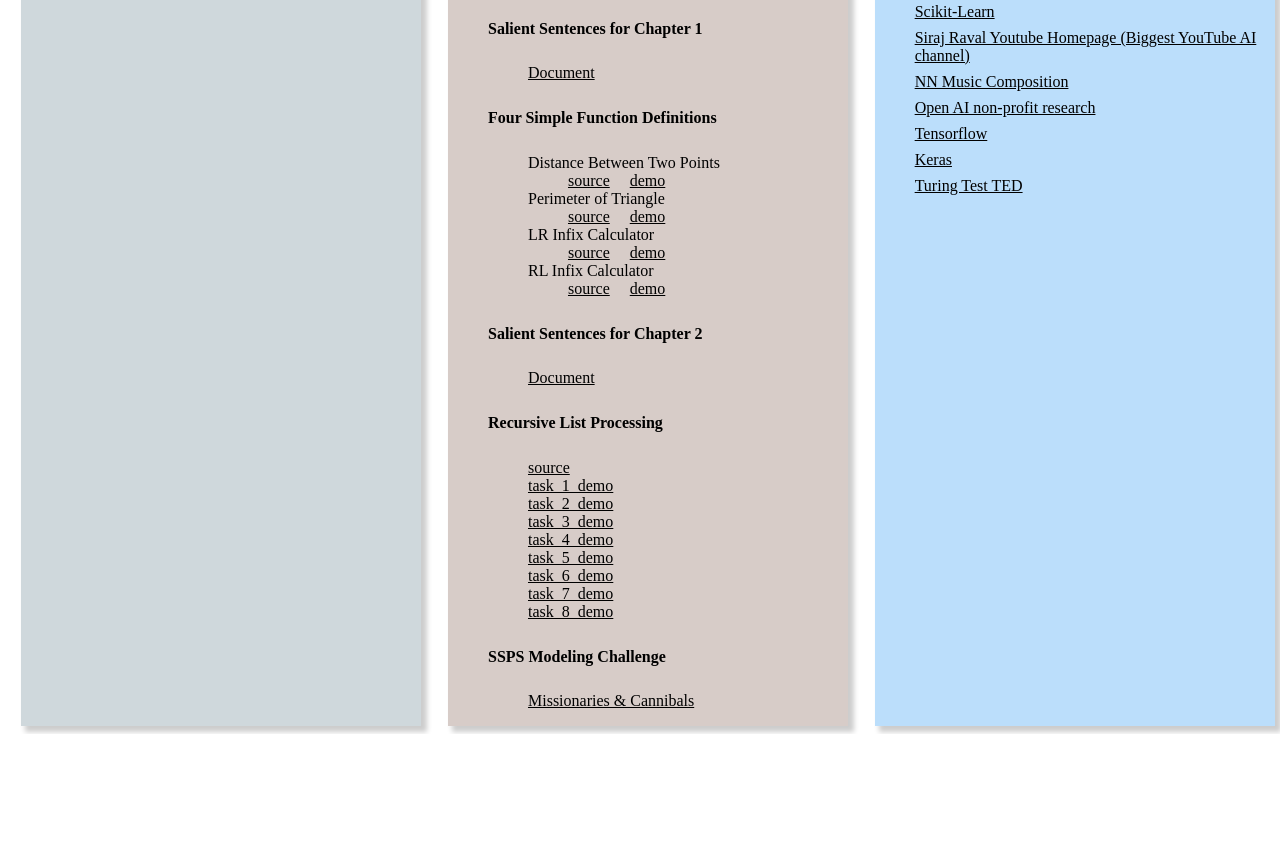
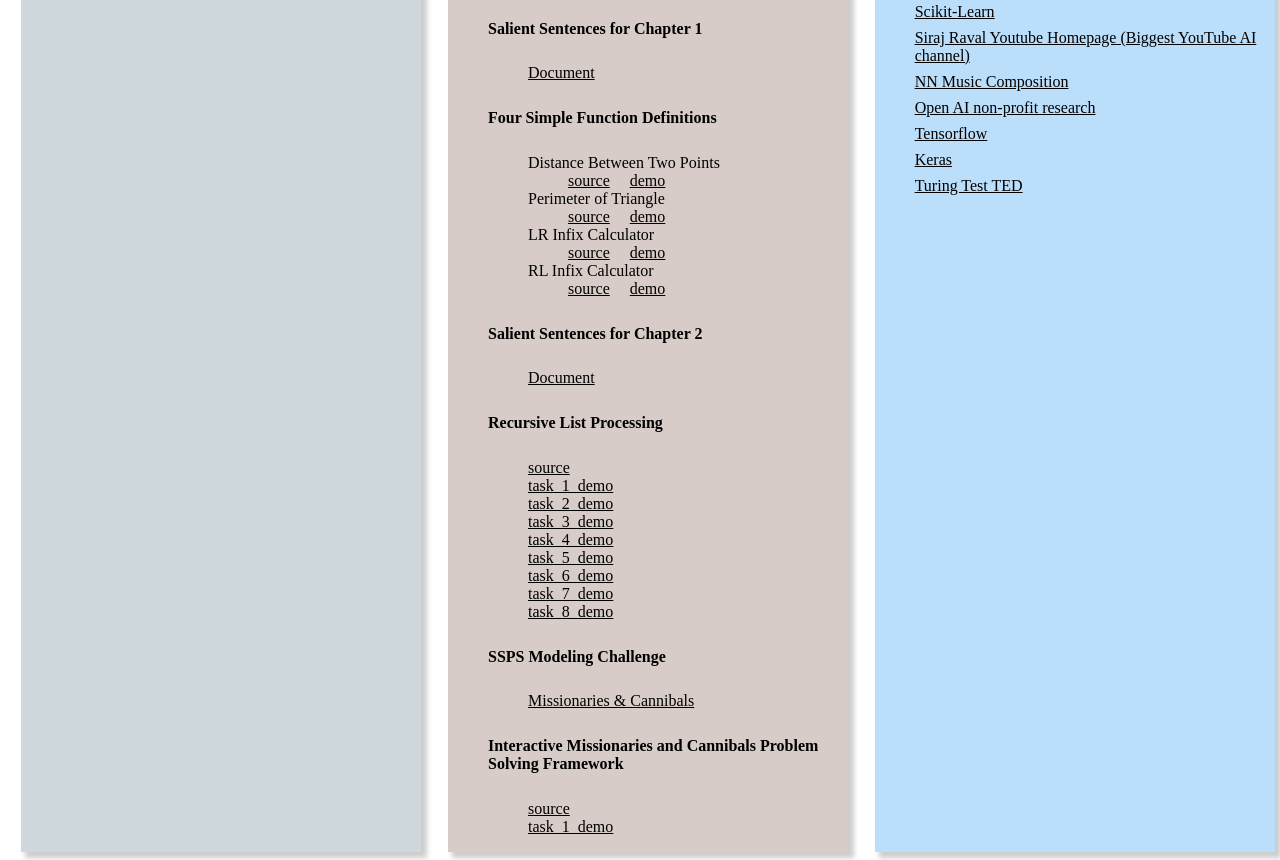
Before and after one commit to csc416/csc416.github.io, a plain HTML site: page index.html in a window 1280 px wide. Shown: the part 395-1255 px from the top of the page. Before the commit the page ends 1129 px from the top, so only its background shows below. Drawn offline with Linux system fonts and the light colour scheme; a web font is replaced by a local one.

Commit message:
added mc coding assignment

```diff
--- a/index.html
+++ b/index.html
@@ -177,6 +177,17 @@
                                 </a>
                             </ul>
                         </li>
+                        <li>
+                            <h5>Interactive Missionaries and Cannibals Problem Solving Framework</h5>
+                            <ul>
+                                <li>
+                                    <a href="./assets/docs/code/a5/mc.cl">source</a>
+                                </li>
+                                <li>
+                                    <a href="./assets/docs/demos/pset5/mc_demo.txt">task_1_demo</a>
+                                </li>
+                            </ul>
+                        </li>
                 </ul>
             </div>
             <div class="right">
```
Also changed, not shown: assets/docs/demos/pset5/mc_demo.txt (added), 1 other file.
